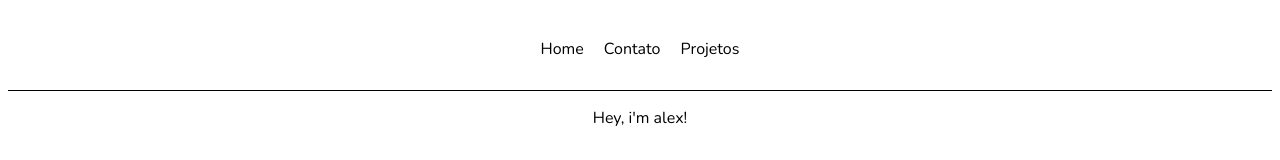
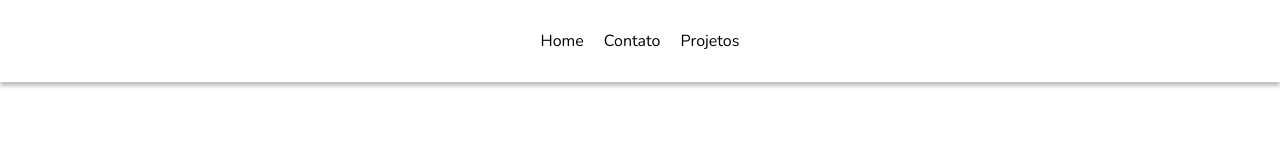
Before and after one commit to AlexF99/PortfolioAngular, an Angular app: page / in a window 1280 px wide. Shown: the top 160 px of the page. Built offline with nearby package versions, Linux system fonts and the light colour scheme.

Commit message:
fixed layout issues

```diff
--- a/src/app/header/header.component.css
+++ b/src/app/header/header.component.css
@@ -1,10 +1,14 @@
 .header {
   display: flex;
+  position: fixed;
+  width: 100%;
+  background-color: white;
+  top: 0;
   justify-content: center;
   align-items: center;
   padding: 20px 0px;
-  border-bottom: 1px solid black;
   font-family: 'Nunito', sans-serif;
+  box-shadow: 0px 4px 4px rgba(0, 0, 0, 0.25);
 }
 .header a {
   padding: 10px;
--- a/src/app/header/header.component.html
+++ b/src/app/header/header.component.html
@@ -2,5 +2,5 @@
 <div class="header">
     <a href="/">Home</a>
     <a href="#">Contato</a>
-    <a href="#">Projetos</a>
+    <a href="#projetos">Projetos</a>
 </div>
--- a/src/app/projetos/projetos.component.css
+++ b/src/app/projetos/projetos.component.css
@@ -1,6 +1,7 @@
 #projetos {
     padding: 0px 20px;
-    margin: 60px 0px 0px 0px;
+    margin: 30px 0px 0px 0px;
+    padding-top: 50px;
     display: flex;
     justify-content: center;
     font-family: 'Nunito', sans-serif;
@@ -8,7 +9,7 @@
 
 .container-projetos {
     display: grid;
-    grid-template-columns: 250px 250px 250px;
+    grid-template-columns: 250px 250px 250px 250px;
     grid-template-rows: auto auto auto;
 }
 
@@ -36,6 +37,12 @@
     width: 100%;
 }
 
+@media (max-width: 970px) {
+    .container-projetos {
+        grid-template-columns: 250px 250px 250px;
+        grid-template-rows: auto auto auto;
+    }
+}
 @media (max-width: 760px) {
     .container-projetos {
         grid-template-columns: 250px 250px;
--- a/src/styles.css
+++ b/src/styles.css
@@ -1 +1,5 @@
 /* You can add global styles to this file, and also import other style files */
+html, body {
+  margin: 0px;
+  height: 100%;
+}
```
